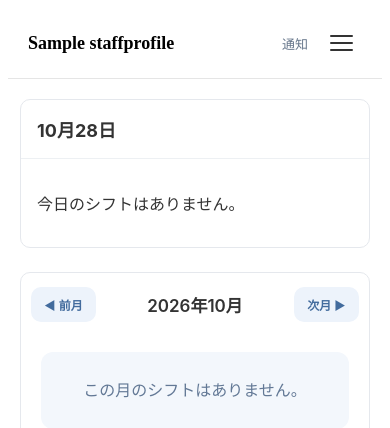
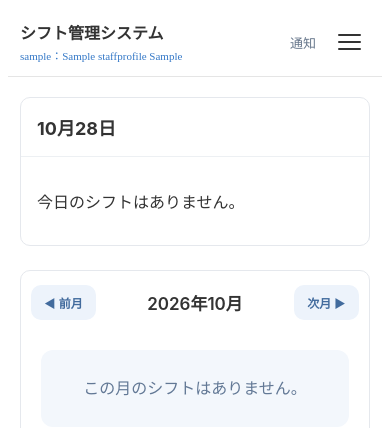
Before and after one commit to yaemicro12-source/Shift-Management, a Django app: page /staff_main/ in a window 390 px wide. Shown: the top 428 px of the page. Run offline with Django 5.2, Linux system fonts and the light colour scheme; a user stored in the database is signed in; tables that the repository leaves empty hold one stand-in row (values such as "Sample post").

Commit message:
名前表示

```diff
--- a/shift_management/day_views.py
+++ b/shift_management/day_views.py
@@ -63,9 +63,6 @@ def day_shift_detail(request, year, month, day):
             store__in=stores,
             status=2,
         )
-
-        if not staff.can_view_all_shifts:
-            shifts = shifts.filter(staff=staff)
 
         # メイン画面と同様、未来の月は公開済みだけ
         today = timezone.localdate()
--- a/shift_management/templates/shift_management/base.html
+++ b/shift_management/templates/shift_management/base.html
@@ -145,16 +145,81 @@
     font-size: 11px;
     font-weight: 700;
 }
+        .common-header-brand {
+            min-width: 0;
+            margin-right: 12px;
+        }
+
+        .common-header-home,
+        .common-header-home:visited {
+            color: #333;
+            text-decoration: none;
+        }
+
+        .common-header-home:hover {
+            color: #3478c7;
+        }
+
+        .common-header-home:focus-visible {
+            outline: 2px solid #3478c7;
+            outline-offset: 4px;
+            border-radius: 3px;
+        }
+
+        .common-header-user {
+            margin: 5px 0 0;
+            color: #3478c7;
+            font-size: 12px;
+            font-weight: 500;
+            line-height: 1.4;
+            overflow-wrap: anywhere;
+        }
+
+        @media (max-width: 480px) {
+            .common-header {
+                padding: 12px;
+            }
+
+            .common-header-title {
+                font-size: 16px;
+            }
+
+            .common-header-user {
+                font-size: 11px;
+            }
+        }
     </style>
 </head>
 
 <body>
     <header class="common-header">
-       <h1 class="common-header-title">
-            {% block header_title %}
-                シフト管理システム
-            {% endblock %}
-        </h1>
+        <div class="common-header-brand">
+            <h1 class="common-header-title">
+                {% if user.is_authenticated and user.staffprofile.role == 2 %}
+                    <a
+                        href="{% url 'shift_management:manager_main' %}"
+                        class="common-header-home"
+                    >
+                        シフト管理システム
+                    </a>
+                {% elif user.is_authenticated and user.staffprofile.role == 1 %}
+                    <a
+                        href="{% url 'shift_management:staff_main' %}"
+                        class="common-header-home"
+                    >
+                        シフト管理システム
+                    </a>
+                {% else %}
+                    シフト管理システム
+                {% endif %}
+            </h1>
+
+            {% if user.is_authenticated %}
+                <p class="common-header-user">
+                    {{ user.username }}：{{ user.staffprofile.name }}{% if user.staffprofile.firstname %} {{ user.staffprofile.firstname }}{% endif %}
+                </p>
+            {% endif %}
+        </div>
         {% if user.is_authenticated %}
         <a href="{% url 'shift_management:notifications' %}"
            class="common-notification">
--- a/shift_management/templates/shift_management/manager_main.html
+++ b/shift_management/templates/shift_management/manager_main.html
@@ -8,9 +8,6 @@
 <link rel="stylesheet" href="{% static 'shift_management/style.css' %}">
 {% endblock %}
 
-{% block header_title %}
-{{ staff_name }}
-{% endblock %}
 
 {% block content %}
 <div class="staff-page">
--- a/shift_management/templates/shift_management/staff_main.html
+++ b/shift_management/templates/shift_management/staff_main.html
@@ -8,9 +8,7 @@
 <link rel="stylesheet" href="{% static 'shift_management/style.css' %}">
 {% endblock %}
 
-{% block header_title %}
-{{ staff_name }}
-{% endblock %}
+
 
 {% block content %}
 <div class="staff-page">
```
